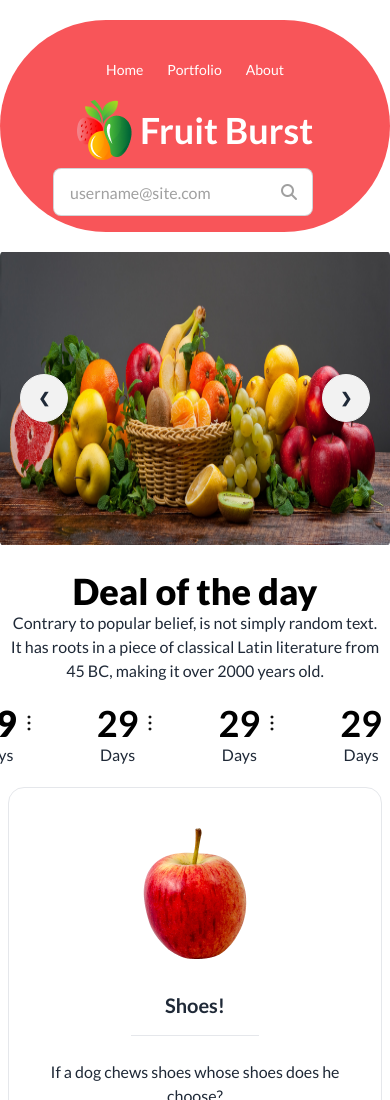
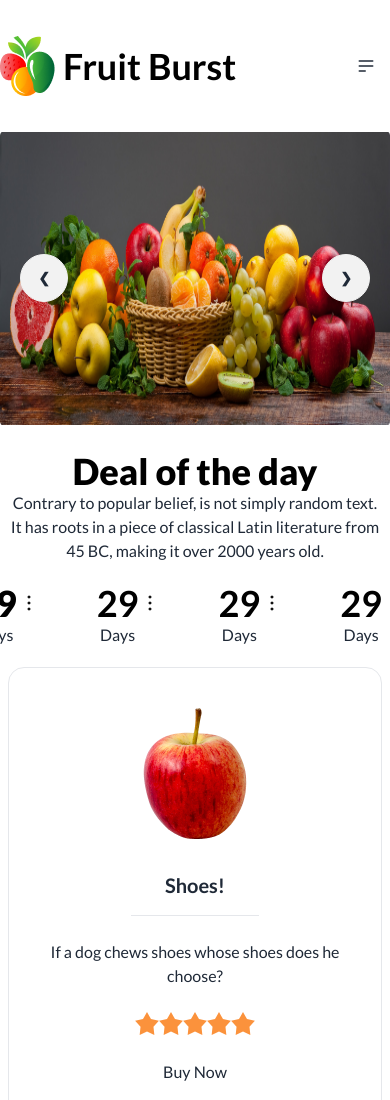
Before and after one commit to shakibahmedbd/fruit-brust, a plain HTML site: page index.html in a window 390 px wide. Shown: the top 1100 px of the page. Drawn offline with nearby package versions, Linux system fonts and the light colour scheme; grey boxes are pictures that could not be loaded.

Commit message:
nav responsive

```diff
--- a/index.html
+++ b/index.html
@@ -38,9 +38,24 @@
 <body class="font-lato">
   <header class="container mx-auto relative">
     <!-- nav -->
-    <nav class="bg-common-bg-color rounded-full mt-5 py-4">
-      <div class="flex flex-col gap-2 lg:flex-row lg:justify-between items-center">
-        <div class="">
+    <!-- <div class="navbar lg:bg-common-bg-color rounded-full mt-5 py-4">
+      <div class="flex-none">
+        <button class="btn btn-square btn-ghost">
+          <svg xmlns="http://www.w3.org/2000/svg" fill="none" viewBox="0 0 24 24" class="inline-block w-5 h-5 stroke-current"><path stroke-linecap="round" stroke-linejoin="round" stroke-width="2" d="M4 6h16M4 12h16M4 18h16"></path></svg>
+        </button>
+      </div>
+      <div class="flex-1">
+        <a class="btn btn-ghost normal-case text-xl">daisyUI</a>
+      </div>
+      <div class="flex-none">
+        <button class="btn btn-square btn-ghost">
+          <svg xmlns="http://www.w3.org/2000/svg" fill="none" viewBox="0 0 24 24" class="inline-block w-5 h-5 stroke-current"><path stroke-linecap="round" stroke-linejoin="round" stroke-width="2" d="M5 12h.01M12 12h.01M19 12h.01M6 12a1 1 0 11-2 0 1 1 0 012 0zm7 0a1 1 0 11-2 0 1 1 0 012 0zm7 0a1 1 0 11-2 0 1 1 0 012 0z"></path></svg>
+        </button>
+      </div>
+    </div> -->
+    <nav class=" lg:bg-common-bg-color rounded-full mt-5 py-4">
+      <div class="flex justify-between gap-10 lg:flex-row lg:justify-between items-center">
+        <div class="hidden lg:block">
           <ul tabindex="0"
             class="menu menu-sm dropdown-content mt-3 z-[1] p-2  rounded-box flex-row text-white font-medium">
             <li><a>Home</a></li>
@@ -50,12 +65,17 @@
         </div>
         <div class=" flex items-center gap-2">
           <img src="images/logo.png" alt="">
-          <h3 class="text-4xl font-bold text-white">Fruit Burst</h3>
+          <h3 class="text-4xl font-bold text-black lg:text-white">Fruit Burst</h3>
         </div>
-        <div class="relative mr-6">
+        <div class="hidden lg:relative lg:block mr-6">
           <input type="text" placeholder="username@site.com"
             class="input input-bordered pr-16 placeholder:text-[#12121266]" />
           <i class="absolute top-4 right-4 fa-solid fa-magnifying-glass text-[#12121266]"></i>
+        </div>
+        <div class="lg:hidden">
+          <label tabindex="0" class="btn btn-ghost btn-circle">
+            <svg xmlns="http://www.w3.org/2000/svg" class="h-5 w-5" fill="none" viewBox="0 0 24 24" stroke="currentColor"><path stroke-linecap="round" stroke-linejoin="round" stroke-width="2" d="M4 6h16M4 12h16M4 18h7" /></svg>
+          </label>
         </div>
       </div>
     </nav>
```
